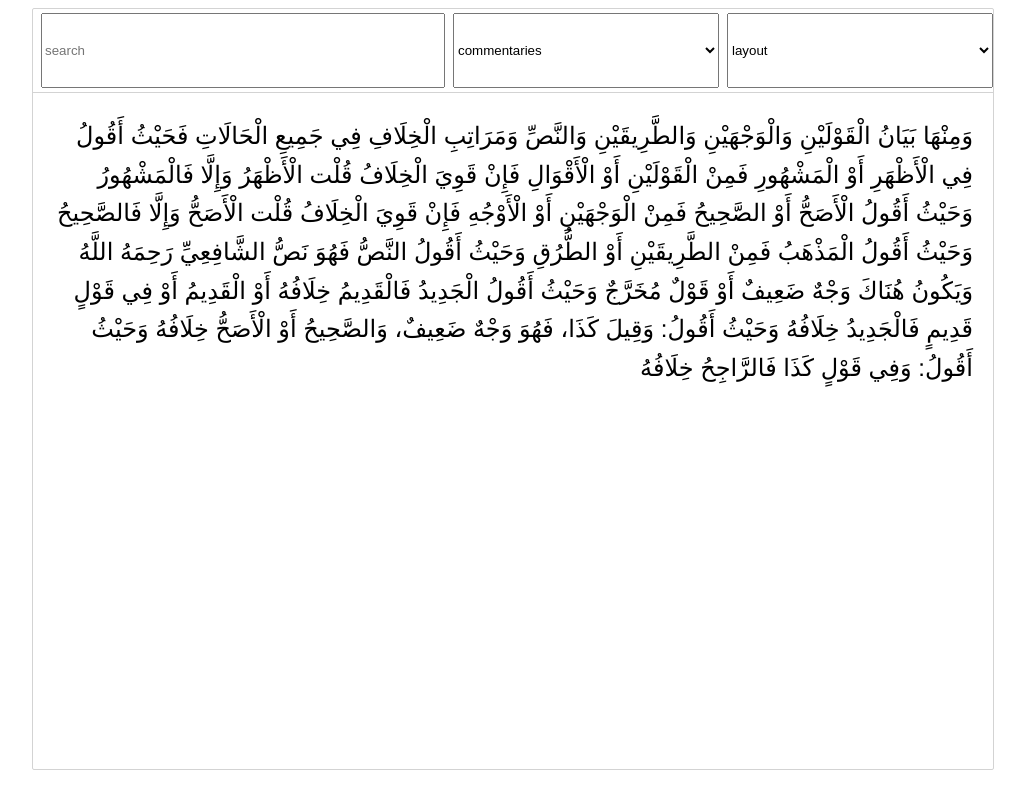
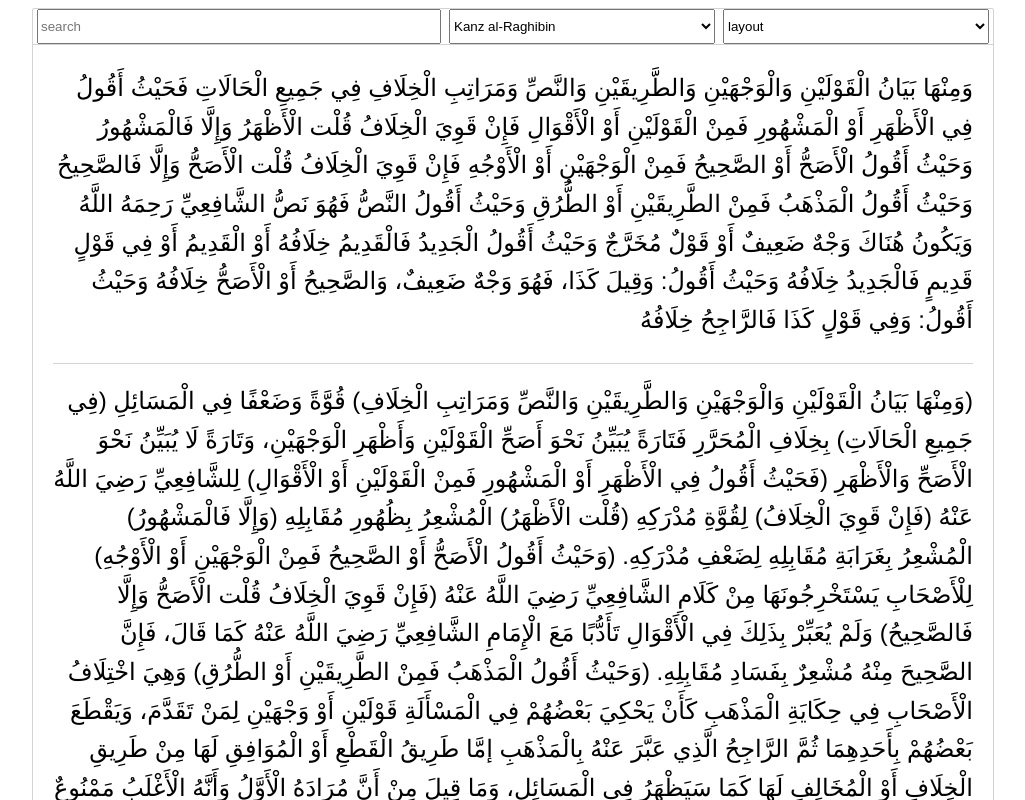
Before and after one commit to p-adams/ibarah-app, a Svelte app: page / in a window 1280 px wide. Shown: the top 800 px of the page, without its empty margins (127-1152 px from the left). Built offline with nearby package versions, Linux system fonts and the light colour scheme.

Commit message:
add new integrated layout option

```diff
--- a/src/App.svelte
+++ b/src/App.svelte
@@ -1,6 +1,6 @@
 <script lang="ts">
   import { fade } from "svelte/transition";
-  type Layout = "top-bottom" | "side-by-side";
+  type Layout = "top-bottom" | "side-by-side" | "integrated";
   let text: string = `
   وَمِنْهَا بَيَانُ الْقَوْلَيْنِ وَالْوَجْهَيْنِ وَالطَّرِيقَيْنِ وَالنَّصِّ وَمَرَاتِبِ الْخِلَافِ فِي جَمِيعِ الْحَالَاتِ فَحَيْثُ أَقُولُ فِي الْأَظْهَرِ أَوْ الْمَشْهُورِ فَمِنْ الْقَوْلَيْنِ أَوْ الْأَقْوَالِ فَإِنْ قَوِيَ الْخِلَافُ قُلْت الْأَظْهَرُ  وَإِلَّا فَالْمَشْهُورُ  وَحَيْثُ أَقُولُ الْأَصَحُّ أَوْ الصَّحِيحُ فَمِنْ الْوَجْهَيْنِ أَوْ الْأَوْجُهِ  فَإِنْ قَوِيَ الْخِلَافُ قُلْت الْأَصَحُّ وَإِلَّا فَالصَّحِيحُ وَحَيْثُ أَقُولُ الْمَذْهَبُ فَمِنْ الطَّرِيقَيْنِ أَوْ الطُّرُقِ وَحَيْثُ أَقُولُ النَّصُّ فَهُوَ نَصُّ الشَّافِعِيِّ رَحِمَهُ اللَّهُ وَيَكُونُ هُنَاكَ  وَجْهٌ ضَعِيفٌ أَوْ قَوْلٌ مُخَرَّجٌ وَحَيْثُ أَقُولُ الْجَدِيدُ فَالْقَدِيمُ خِلَافُهُ أَوْ الْقَدِيمُ أَوْ فِي قَوْلٍ قَدِيمٍ فَالْجَدِيدُ خِلَافُهُ وَحَيْثُ أَقُولُ: وَقِيلَ كَذَا، فَهُوَ وَجْهٌ ضَعِيفٌ، وَالصَّحِيحُ أَوْ الْأَصَحُّ خِلَافُهُ وَحَيْثُ أَقُولُ: وَفِي قَوْلٍ كَذَا فَالرَّاجِحُ خِلَافُهُ
   `;
@@ -11,7 +11,7 @@
     `,
   };
   let searchTerm = "";
-  let selectedCommentaryKey = "";
+  let selectedCommentaryKey = "mahalli";
   let selectedLayout: Layout = "top-bottom";
   let slideIn = false;
   function _onSelectCommentary(e: { currentTarget: { value: any } }) {
@@ -28,7 +28,10 @@
   <div class="main-app">
     <div class="filter-bar">
       <input placeholder="search" bind:value={searchTerm} />
-      <select on:change={(e) => _onSelectCommentary(e)}>
+      <select
+        on:change={(e) => _onSelectCommentary(e)}
+        bind:value={selectedCommentaryKey}
+      >
         <option>commentaries</option>
         <!--<option value="tuhfah">Tuhfat al-Muhtaj</option>
         <option value="nihayah">Nihayat al-Muhtaj</option>
@@ -39,6 +42,7 @@
         <option>layout</option>
         <option value="top-bottom">top bottom</option>
         <option value="side-by-side">side by side</option>
+        <option value="integrated">integrated</option>
       </select>
     </div>
     <div class={`text-container ${selectedLayout} ${slideIn ? "slidin" : ""}`}>
@@ -71,10 +75,9 @@
   }
   .filter-bar {
     width: 100%;
-    height: 75px;
+    height: 35px;
     display: flex;
     justify-content: space-between;
-    padding: 4px;
   }
   .filter-bar input {
     margin: 0 4px 0 4px;
```
